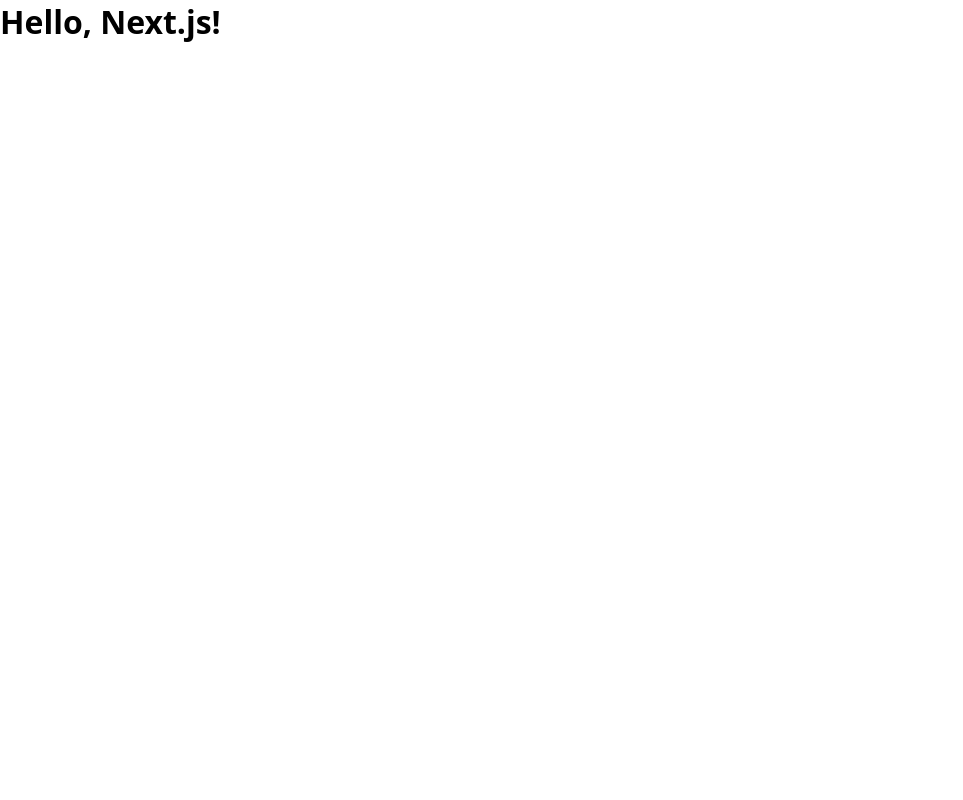
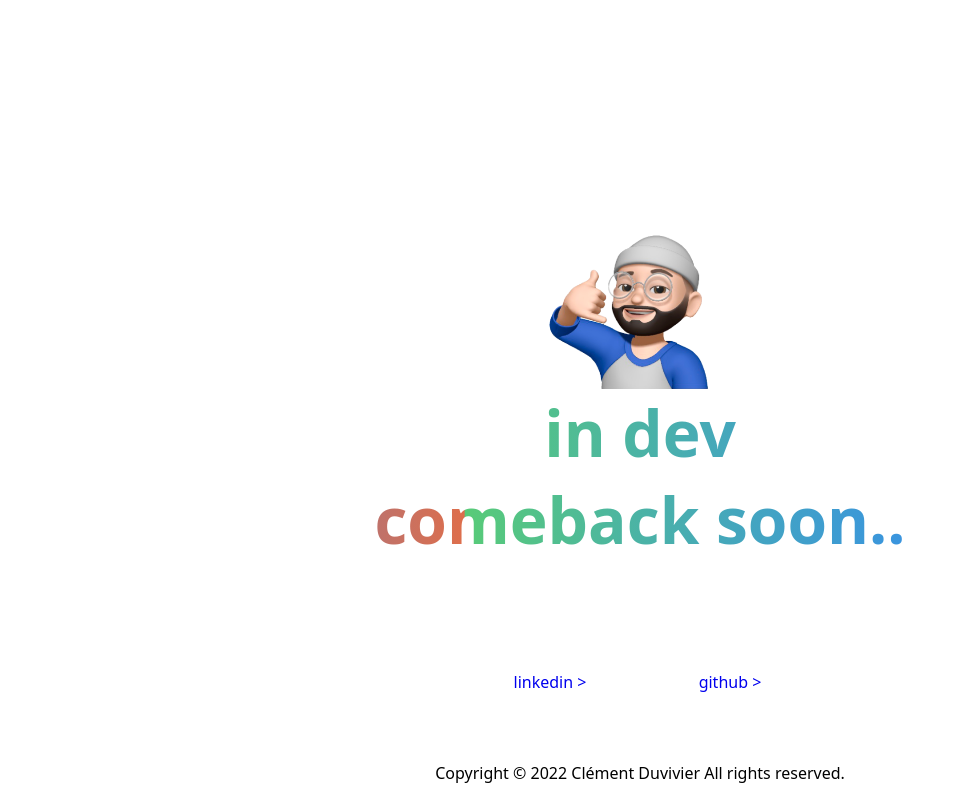
Before and after one commit to ClemOurs/main_portfolio, a Next.js app: page / in a window 1280 px wide. Shown: the whole page, without its empty margins (0-963 px from the left). Built offline with nearby package versions, Linux system fonts and the light colour scheme.

Commit message:
:sparkles: waiting page and other style changes

```diff
--- a/app/page.js
+++ b/app/page.js
@@ -1,3 +1,42 @@
+'use client';
+import Image from 'next/image';
+import MemojiPicWaitingPage from '../public/assets/memojis/memoji_1.png'
+import variables from '../styles/abstracts/_variables.module.scss'
+
 export default function Page() {
-    return <h1>Hello, Next.js!</h1>;
+    return(
+        <section id='waitScreen' style={{backgroundColor : variables.blackColor}}>
+            <div className='inProgress'>
+                <Image
+                    src={MemojiPicWaitingPage}
+                    alt="my avatar"
+                    width={200}
+                />
+                <h1><span className='gradientEffect'>in dev <br /> comeback soon.. </span></h1>
+                <div className="btns">
+                    <a
+                        style={{
+                            backgroundColor : variables.primaryColor,
+                            color : variables.whiteColor
+                        }}
+                        href="https://www.linkedin.com/in/clementduvivier/"
+                        target="_blank"
+                    >
+                        linkedin
+                    </a>
+                    <a
+                        style={{
+                            backgroundColor : variables.primaryColor,
+                            color : variables.whiteColor
+                        }}
+                        href="https://www.github.com/ClemOurs"
+                        target="_blank"
+                    >
+                        github
+                    </a>
+                </div>
+            </div>
+            <footer style={{color : variables.whiteColor}}>Copyright © 2022 Clément Duvivier All rights reserved.</footer>
+        </section>
+    );
 }
--- a/styles/base/_global.scss
+++ b/styles/base/_global.scss
@@ -6,3 +6,19 @@
     list-style: unset;
     font-family: system-ui, -apple-system, BlinkMacSystemFont, 'Segoe UI', Roboto, Oxygen, Ubuntu, Cantarell, 'Open Sans', 'Helvetica Neue', sans-serif;
 }
+
+#waitScreen {
+    display: flex;
+    flex-direction: column;
+    align-items: center;
+    height: 100vh;
+
+    footer {
+        width: 100%;
+        text-align: center;
+        padding: 1em;
+        position: fixed;
+        bottom: 0;
+        left: 0;
+    }
+}
--- a/styles/components/__components-dir.scss
+++ b/styles/components/__components-dir.scss
@@ -0,0 +1,2 @@
+@import 'gradient',
+        'inprogress'
--- /dev/null
+++ b/styles/components/_gradient.scss
@@ -0,0 +1,8 @@
+.gradientEffect {
+    display: inline-block;
+    color: transparent;
+    -webkit-background-clip: text;
+    background-clip: text;
+    background-image: linear-gradient(270deg,#DE6E4B,#857AA6 24%,#3185FC 45%,#45A8BA 76%,#58CB78);
+    background-color: #DE6E4B 0%;
+}
--- /dev/null
+++ b/styles/components/_inprogress.scss
@@ -0,0 +1,43 @@
+.inProgress {
+    display: flex;
+    flex-direction: column;
+    justify-content: center;
+    align-items: center;
+    position: relative;
+    top: 25%;
+
+    h1 {
+        text-align: center;
+        font-size: 64px;
+
+        .gradientEffect {
+            background-size: 200% auto;
+            animation: shine 6s linear infinite;
+            @keyframes shine {
+                to {
+                    background-position: 200% center;
+                }
+            }
+        }
+    }
+
+    .btns {
+        margin-top: 100px;
+        display: flex;
+        flex-direction: row;
+        gap: 50px;
+        a {
+            font-size: 16px;
+            width: 130px;
+            padding: 0.5em 1.3em;
+            border-radius: 50px;
+            text-align: center;
+            &:hover {
+                text-decoration: underline;
+            }
+            &:after {
+                content: " > ";
+            }
+        }
+    }
+}
```
